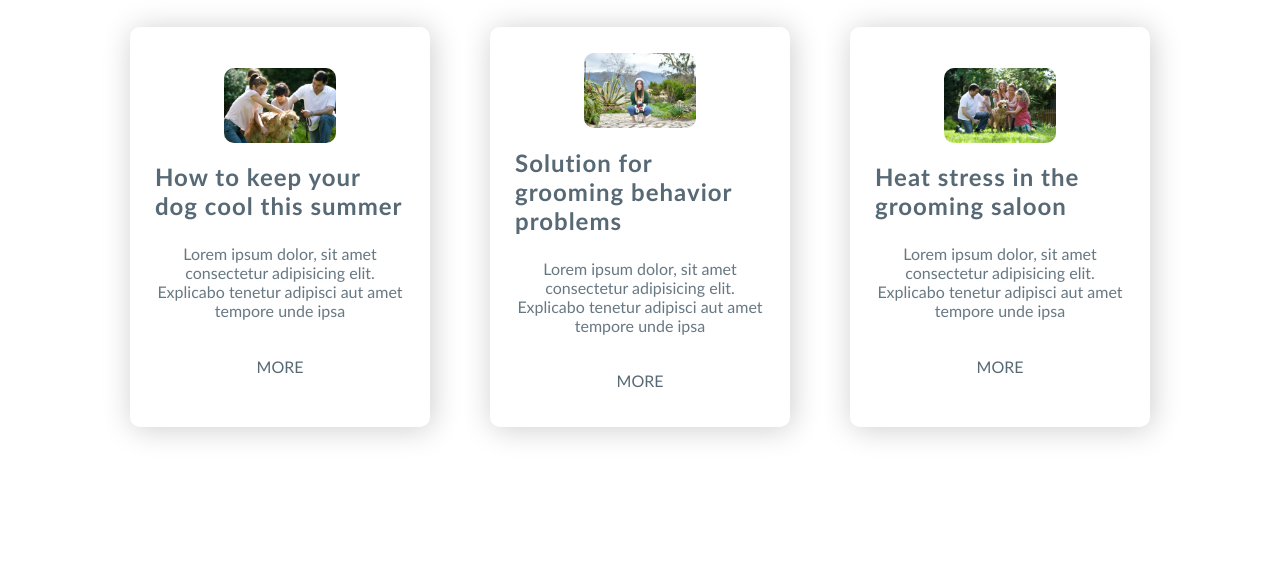
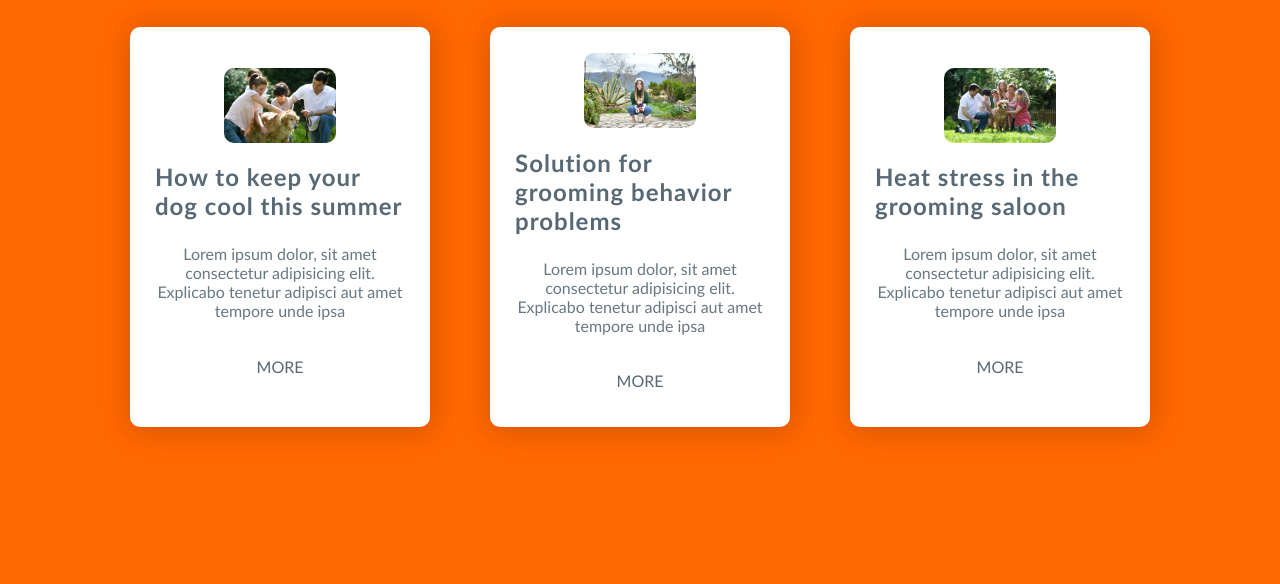
Before and after one commit to manjri17/pet-site, a plain HTML site: page blog.html in a window 1280 px wide. Shown: the part 216-800 px from the top of the page. Drawn offline with Linux system fonts and the light colour scheme.

Commit message:
changes files of  bg color

```diff
--- a/bstyle.css
+++ b/bstyle.css
@@ -1,7 +1,7 @@
 body{
     margin: 0px;
     padding: 0px;
-    background-color: #fffff;
+            background-color:#FF6700;
     font-family: calibri;
 }
 a{
@@ -44,6 +44,7 @@ a{
 /* box shape and styling*/
 .s-box{
     display: flex;
+    background-color: #fff;
     flex-direction: column;
     justify-content: center;
     align-items: center;
--- a/hstyle.css
+++ b/hstyle.css
@@ -7,7 +7,7 @@
 body{
 	width: 100%;
 	height: 100vh;
-}
+        background-color:#FF6700;}
 
 
 .container{
--- a/mjstyle.css
+++ b/mjstyle.css
@@ -1,5 +1,5 @@
 body{
-    background-color:rgb(248, 244, 244);
+            background-color:#FF6700;
   }
   header img{
     width: 30px;
--- a/sstyle.css
+++ b/sstyle.css
@@ -1,7 +1,7 @@
 body{
     margin: 0px;
     padding: 0px;
-    background-color: #fffff;
+        background-color:#FF6700;
     font-family: calibri;
 }
 a{
@@ -51,6 +51,7 @@ a{
     border-radius: 10px;
     width: 300px;
     height: 400px;
+    background-color: #fff;
     padding: 20px 25px;
     box-sizing: border-box;
     margin: 30px;
```
